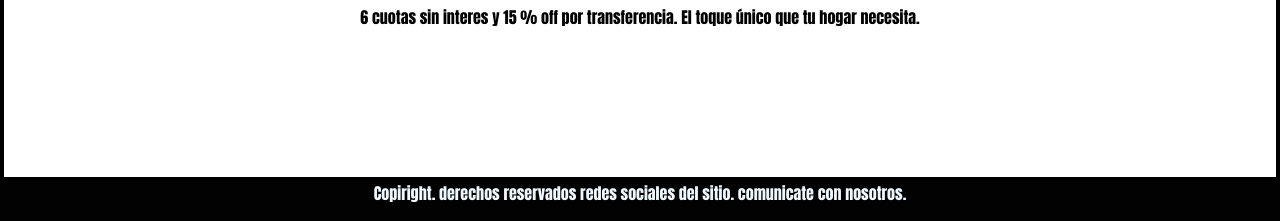
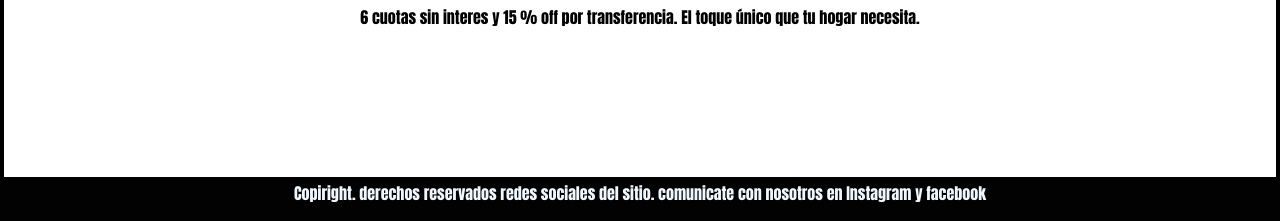
Before and after one commit to NiloStudio/miapp-promociones, a website: page index.html in a window 1280 px wide. Shown: the part 743-964 px from the top of the page. Drawn offline with nearby package versions, Linux system fonts and the light colour scheme; files that its build step writes are made by us from their sources.

Commit message:
cambios en el index

```diff
--- a/index.html
+++ b/index.html
@@ -52,7 +52,7 @@
 
     <footer class="footer row text-center">
       <p> Copiright. derechos reservados redes sociales del sitio.
-        comunicate con nosotros.</p>
+        comunicate con nosotros en Instagram y facebook</p>
     </footer>
 
   </div>
```
